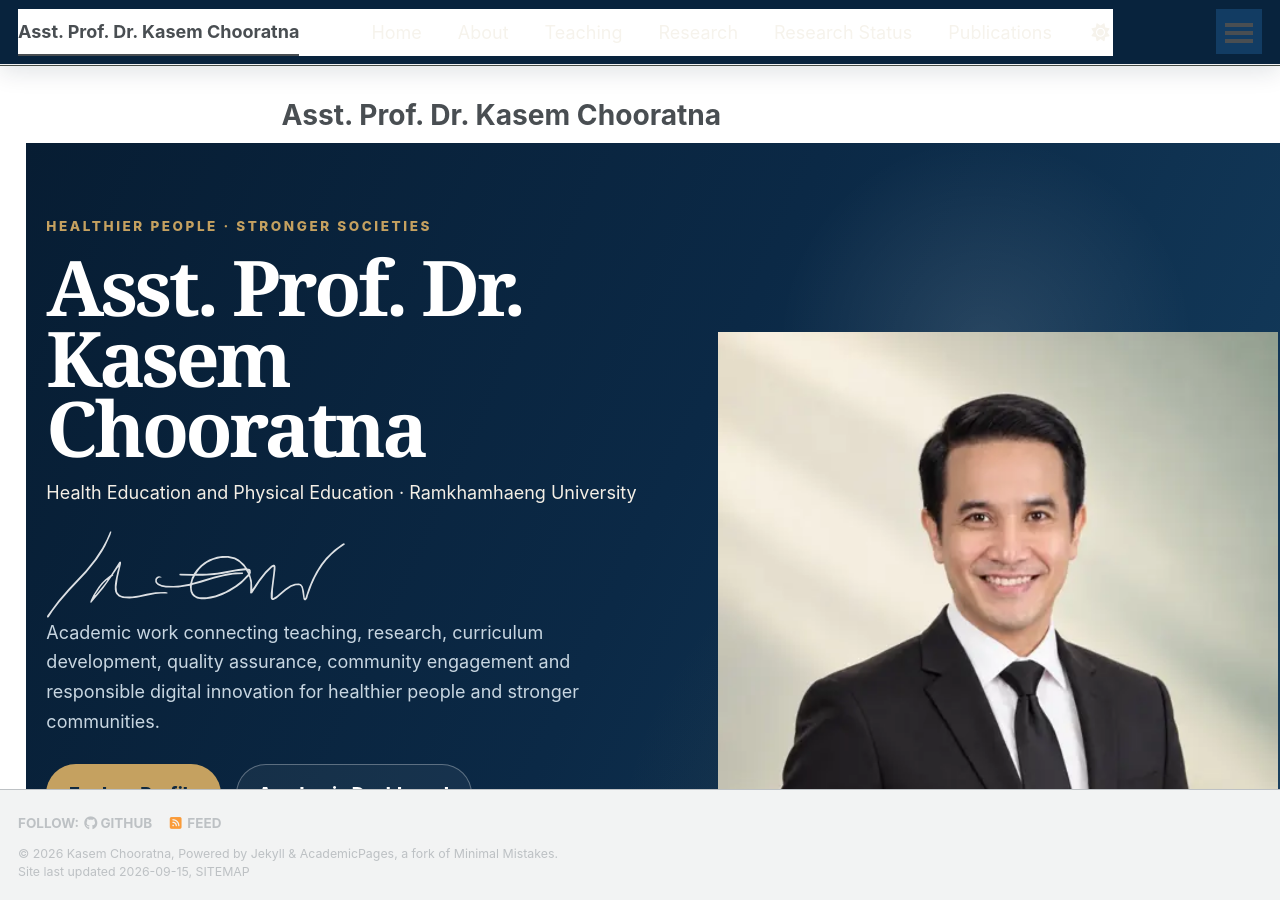
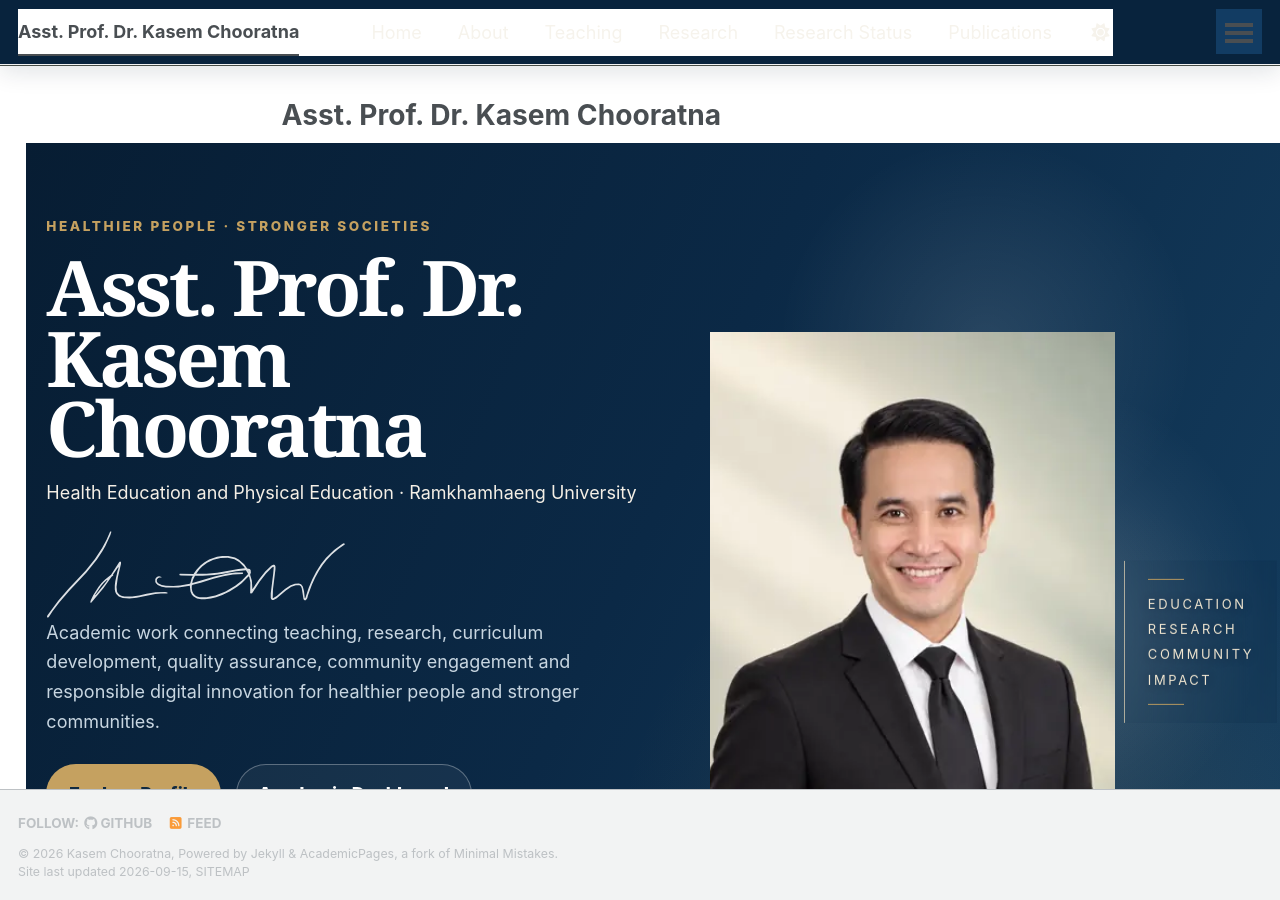
Before and after one commit to kasemch/kasemch.github.io, a Jekyll site: the page built from _pages/home.md, in a window 1280 px wide and 900 px high. Built offline with Jekyll 4.4.1, drawn with Linux system fonts in a browser that asks for light colours; a style sheet for code colours, icons or effects is not loaded.

Commit message:
Load refined home academic axis styling

```diff
--- a/_pages/home.md
+++ b/_pages/home.md
@@ -15,6 +15,7 @@ classes: wide
 <link rel="stylesheet" href="{{ '/assets/css/academic-executive.css' | relative_url }}">
 <link rel="stylesheet" href="{{ '/assets/css/static-ai-v2.css' | relative_url }}">
 <link rel="stylesheet" href="{{ '/assets/css/signature-mark.css' | relative_url }}">
+<link rel="stylesheet" href="{{ '/assets/css/home-academic-axis.css' | relative_url }}">
 
 <div class="academic-executive option17a">
   <section class="ae-hero" aria-labelledby="home-title">
```
